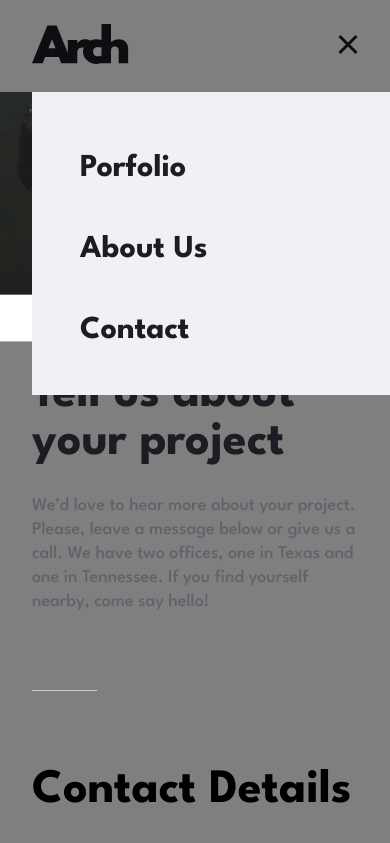
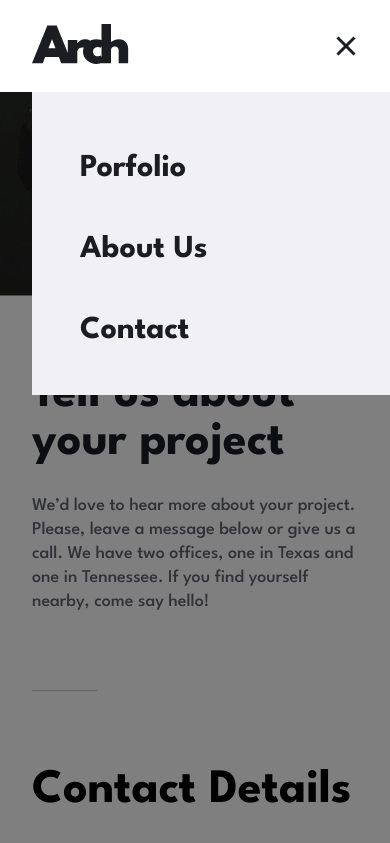
Before and after one commit to 13NOONE37/arch-studio, a Gatsby site: page /contact in a window 390 px wide. Both pictures are taken after a click on the button 346 px from the left and 46 px from the top of the page. Shown: the top 843 px of the page. Built offline with nearby package versions, Linux system fonts and the light colour scheme; Gatsby itself is replaced by a stand-in of ours.

Commit message:
mobile menu and animations fixed

```diff
--- /dev/null
+++ b/src/components/header/hamburger/hamburger.js
@@ -0,0 +1,23 @@
+import React from 'react';
+import cx from 'classnames';
+import * as styles from './hamburger.module.css';
+
+const Hamburger = ({ isOpen, onClick }) => {
+  return (
+    <button
+      className={cx(styles.button, {
+        [styles.button__opened]: isOpen,
+      })}
+      onClick={onClick}
+      aria-roledescription="Open/Close navigation for mobiles"
+    >
+      <div className={styles.hamburger}>
+        <div className={styles.hamburger__top}></div>
+        <div className={styles.hamburger__middle}></div>
+        <div className={styles.hamburger__bottom}></div>
+      </div>
+    </button>
+  );
+};
+
+export default Hamburger;
--- /dev/null
+++ b/src/components/header/hamburger/hamburger.module.css
@@ -0,0 +1,53 @@
+.button {
+  height: 24px;
+  width: 24px;
+  cursor: pointer;
+  background-color: transparent;
+  border: none;
+
+  display: grid;
+  place-items: center;
+}
+.hamburger {
+  position: relative;
+  width: 100%;
+  height: 100%;
+}
+.hamburger div {
+  position: absolute;
+  left: 0;
+  top: 50%;
+
+  width: 100%;
+  height: 3px;
+  background-color: var(--dark-blue);
+
+  translate: 0 -50%;
+  transition: transform 0.15s cubic-bezier(0.47, 0, 0.745, 0.715);
+}
+.hamburger__top {
+  transform-origin: center;
+  transform: translateY(-7px);
+}
+.hamburger__middle {
+  transform-origin: left;
+}
+.hamburger__bottom {
+  transform-origin: center;
+  transform: translateY(7px);
+}
+.button__opened .hamburger__top {
+  transform: rotate(45deg) translateY(0px);
+}
+.button__opened .hamburger__middle {
+  transform: scaleX(0);
+  opacity: 0;
+}
+.button__opened .hamburger__bottom {
+  transform: rotate(-45deg) translateY(0px);
+}
+@media screen and (min-width: 768px) {
+  .button {
+    display: none;
+  }
+}
--- a/src/components/header/header.js
+++ b/src/components/header/header.js
@@ -20,6 +20,7 @@ import {
   mobile_link_element,
 } from './header.module.css';
 import { body__bold, heading__500 } from '../../styles/fonts.module.css';
+import Hamburger from './hamburger/hamburger';
 
 export const links = [
   { name: 'Porfolio', path: '/portfolio/' },
@@ -33,31 +34,24 @@ const Header = ({ title, location }) => {
   const menuRef = useRef(null);
 
   const handleMenu = (e) => {
-    if (!showMenu || !menuRef.current || menuRef.current.contains(e.target)) {
-      return;
-    }
+    if (!menuRef.current || menuRef.current.contains(e.target)) return;
+
     setShowMenu(false);
   };
   useEffect(() => {
     document.addEventListener('click', handleMenu);
 
-    return () => {
-      document.removeEventListener('click', handleMenu);
-    };
+    return () => document.removeEventListener('click', handleMenu);
   }, []);
 
   return (
+    <>
       <header className={header}>
         <span className={pageIndicator}>{title || ''} </span>
         <Link to={'/'} className={header_logo} aria-label="Go to home page">
           <Logo />
         </Link>
         <MobileMenu menuRef={menuRef} showMenu={showMenu} />
-      <div
-        className={cx(pageMask, {
-          [pageMask__visible]: showMenu,
-        })}
-      ></div>
 
         <ul className={links_element}>
           {links.map(({ name, path }) => (
@@ -73,16 +67,20 @@ const Header = ({ title, location }) => {
             </li>
           ))}
         </ul>
-      <button
-        className={hamburger_element}
+        <Hamburger
+          isOpen={showMenu}
           onClick={(e) => {
             e.stopPropagation();
             setShowMenu((prev) => !prev);
           }}
-      >
-        {showMenu ? <CloseIcon /> : <HamburgerIcon />}
-      </button>
+        />
       </header>
+      <div
+        className={cx(pageMask, {
+          [pageMask__visible]: showMenu,
+        })}
+      ></div>
+    </>
   );
 };
 
--- a/src/components/header/header.module.css
+++ b/src/components/header/header.module.css
@@ -5,6 +5,10 @@
 
   height: 92px;
   padding: 0 var(--section-padding);
+  background-color: var(--white);
+
+  position: relative;
+  z-index: 999;
 }
 .header_logo svg {
   fill: #1b1d23;
@@ -14,29 +18,24 @@
   user-select: none;
 }
 .pageMask {
-  background-color: rgba(0, 0, 0, 0.5);
-  /* background-image: linear-gradient(
-    180deg,
-    transparent 92px,
-    rgba(0, 0, 0, 0.5) 92px
-  ); */
-
   position: fixed;
   left: 0;
-  right: 0;
-  bottom: 0;
   top: 0;
+  width: 100%;
+  height: 100%;
 
-  pointer-events: none;
+  background-color: rgba(0, 0, 0, 0.5);
+  z-index: 998;
 
-  transition: opacity 0.15s ease-out;
+  transition: opacity 0.15s cubic-bezier(0.47, 0, 0.745, 0.715);
+  visibility: collapse;
   opacity: 0;
 }
+.pageMask__visible {
+  visibility: visible;
+  opacity: 1;
+}
 
-.pageMask__visible {
-  opacity: 1;
-  pointer-events: auto;
-}
 .mobile_menu {
   position: fixed;
   top: 92px;
@@ -55,9 +54,7 @@
   background-color: var(--very-light-grey);
   list-style-type: none;
 
-  transition: transform 0.15s ease-out;
-
-  z-index: 1000;
+  transition: transform 0.15s cubic-bezier(0.47, 0, 0.745, 0.715);
 }
 .mobile_menu_visible {
   transform: translateX(0%);
@@ -91,11 +88,7 @@
   height: 2px;
   background-color: var(--dark-blue);
 }
-.hamburger_element {
-  cursor: pointer;
-  background-color: transparent;
-  border: none;
-}
+
 @media screen and (min-width: 768px) {
   .header {
     height: 152px;
@@ -132,8 +125,7 @@
     background-color: var(--light-grey);
   }
   .mobile_menu,
-  .pageMask,
-  .hamburger_element {
+  .pageMask {
     display: none;
   }
   .links_element {
--- a/src/components/introduction/introduction.module.css
+++ b/src/components/introduction/introduction.module.css
@@ -9,17 +9,16 @@
 }
 .imageMask {
   position: absolute;
-  left: 0;
-  bottom: 0;
+
+  left: -1px;
+  bottom: -1px;
+  width: calc(100% + 1px);
+  height: calc(100% + 1px);
+  /*Strange bug with line so we give it offset*/
 
   background-color: var(--white);
   z-index: 2;
 
-  /* width: 343px;
-  height: 45px; */
-  /* y: 0.188, x: 0.915*/
-  width: 100%;
-  height: 100%;
   transform-origin: left bottom;
 }
 .image {
@@ -65,10 +64,7 @@
   }
   .imageMask {
     left: unset;
-    right: 0;
-    /* width: calc(100% - 58px);
-    height: 431px; */
-    /*y: 0.597 x:0.9*/
+    right: -1px;
     transform-origin: right bottom;
   }
 
@@ -136,13 +132,6 @@
   .image {
     aspect-ratio: 635/720;
   }
-  .imageMask {
-    left: unset;
-    right: 0;
-    /* width: 153px;
-    height: 503px; */
-    /*y: 0.699 x:0.153*/
-  }
 
   .backgroundHeading {
     font-size: 13.888rem;
```
Lines whose indentation alone changed are shown as unchanged.
